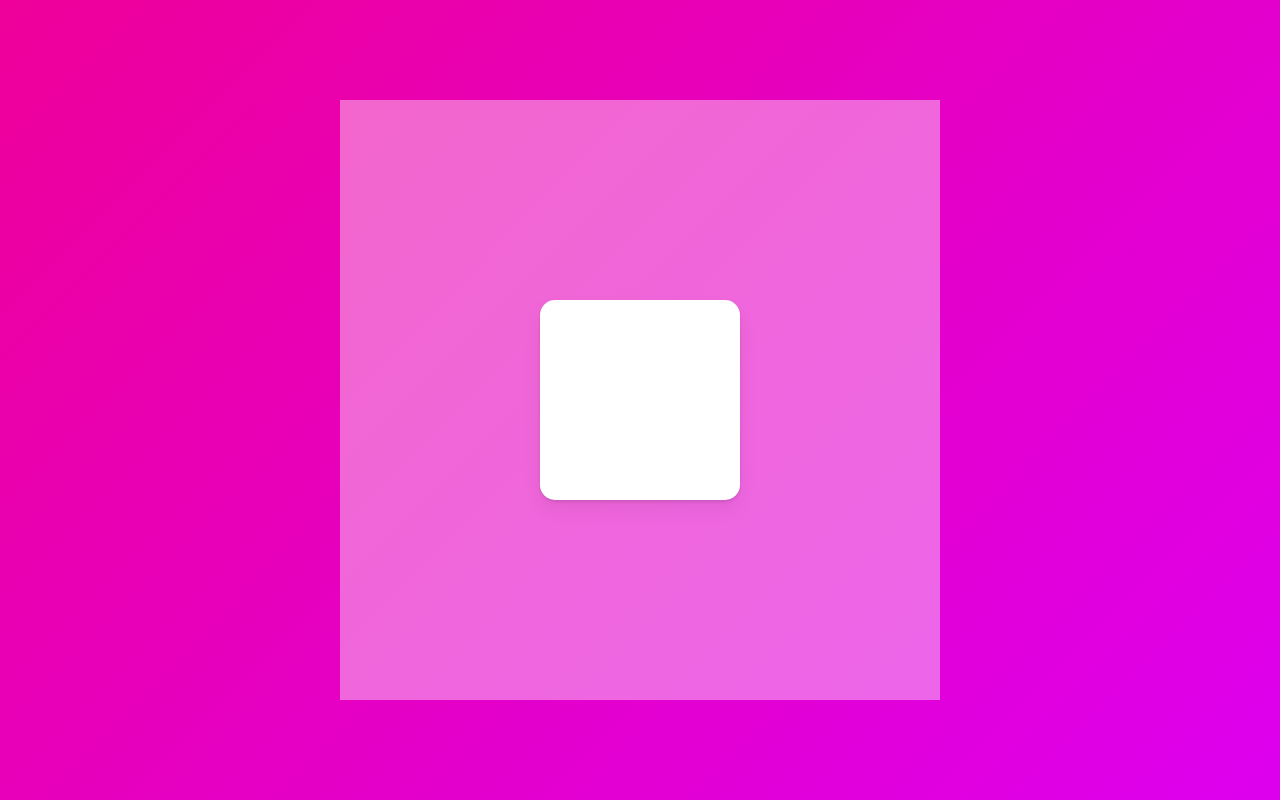
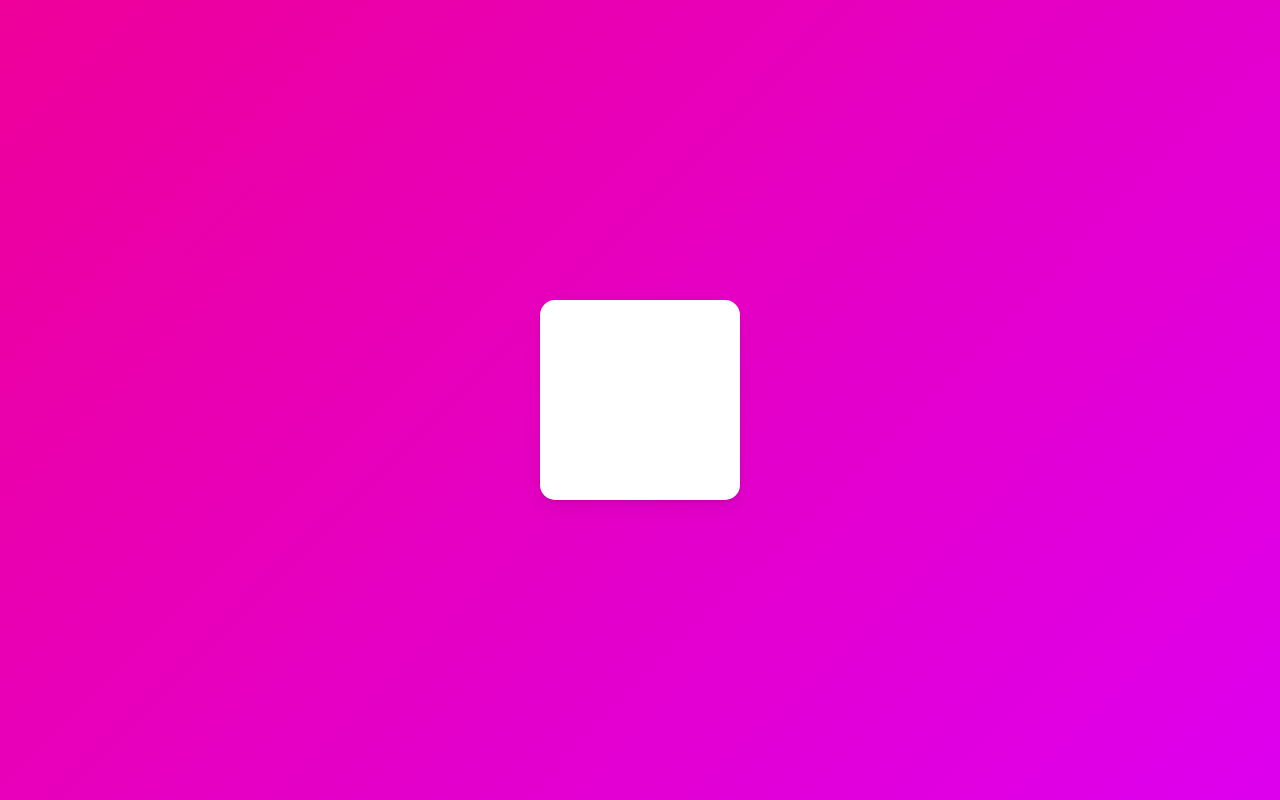
Before and after one commit to heysunny612/nomad-react-master, a React (Vite) app: page / in a window 1280 px wide. Built offline with nearby package versions, Linux system fonts and the light colour scheme.

Commit message:
useMotionValue, useTransform

```diff
--- a/src/App.tsx
+++ b/src/App.tsx
@@ -2,6 +2,7 @@ import Motion from './components/Motion';
 import { styled } from 'styled-components';
 import Variants from './components/Variants';
 import Gestures from './components/Gestures';
+import MotionValue from './components/MotionValue';
 
 const Container = styled.div`
   color: black;
@@ -18,7 +19,8 @@ function App() {
     <Container>
       {/* <Motion /> */}
       {/* <Variants /> */}
-      <Gestures/>
+      {/* <Gestures/> */}
+      <MotionValue />
     </Container>
   );
 }
--- /dev/null
+++ b/src/components/MotionValue.tsx
@@ -0,0 +1,26 @@
+import styled from 'styled-components';
+import { motion, useMotionValue, useTransform } from 'framer-motion';
+import { useEffect } from 'react';
+
+const Box = styled(motion.div)`
+  width: 200px;
+  height: 200px;
+  background-color: rgba(255, 255, 255, 1);
+  border-radius: 15px;
+  box-shadow: 0 2px 3px rgba(0, 0, 0, 0.1), 0 10px 20px rgba(0, 0, 0, 0.06);
+`;
+
+export default function MotionValue() {
+  const x = useMotionValue(0);
+  const scale = useTransform(x, [-800, 0, 800], [2, 1, 0.1]);
+  useEffect(() => {
+    //x.on('change', () => console.log(x.get()));
+    scale.on('change', () => console.log(scale.get()));
+  }, [scale]);
+
+  return (
+    <>
+      <Box drag='x' dragSnapToOrigin style={{ x, scale }} />
+    </>
+  );
+}
```
